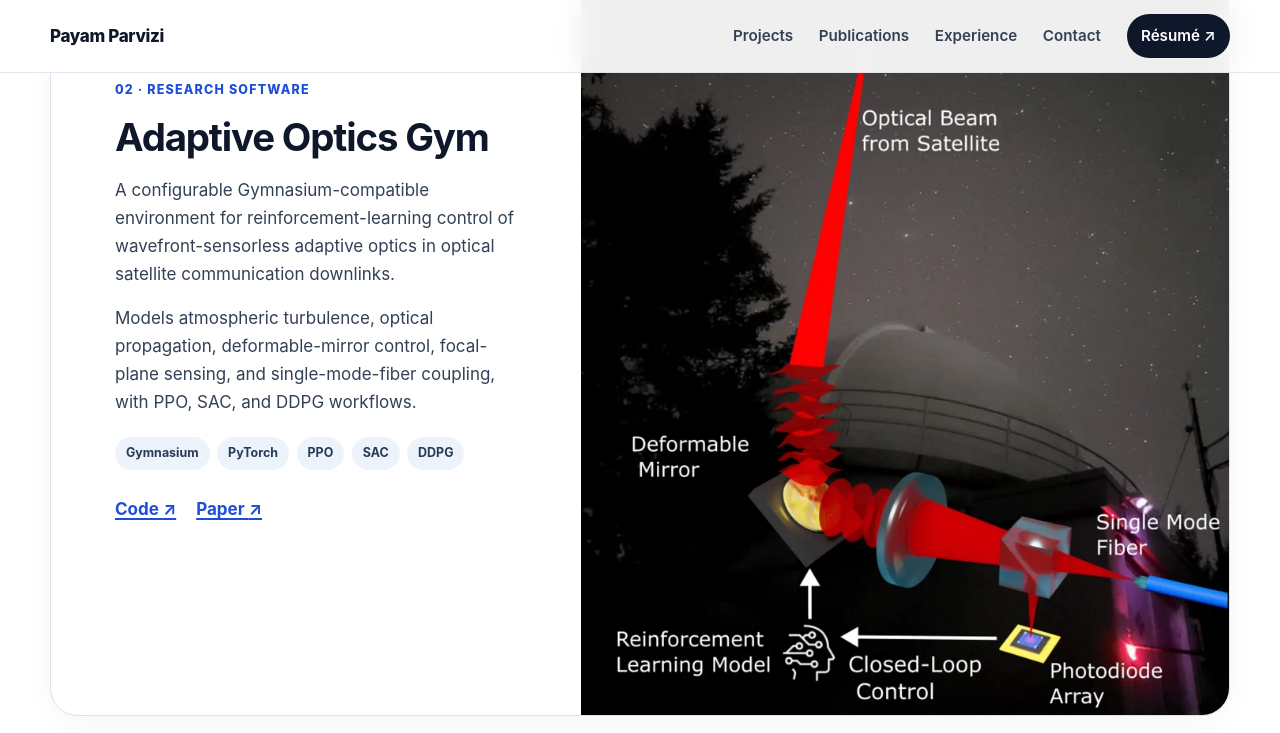
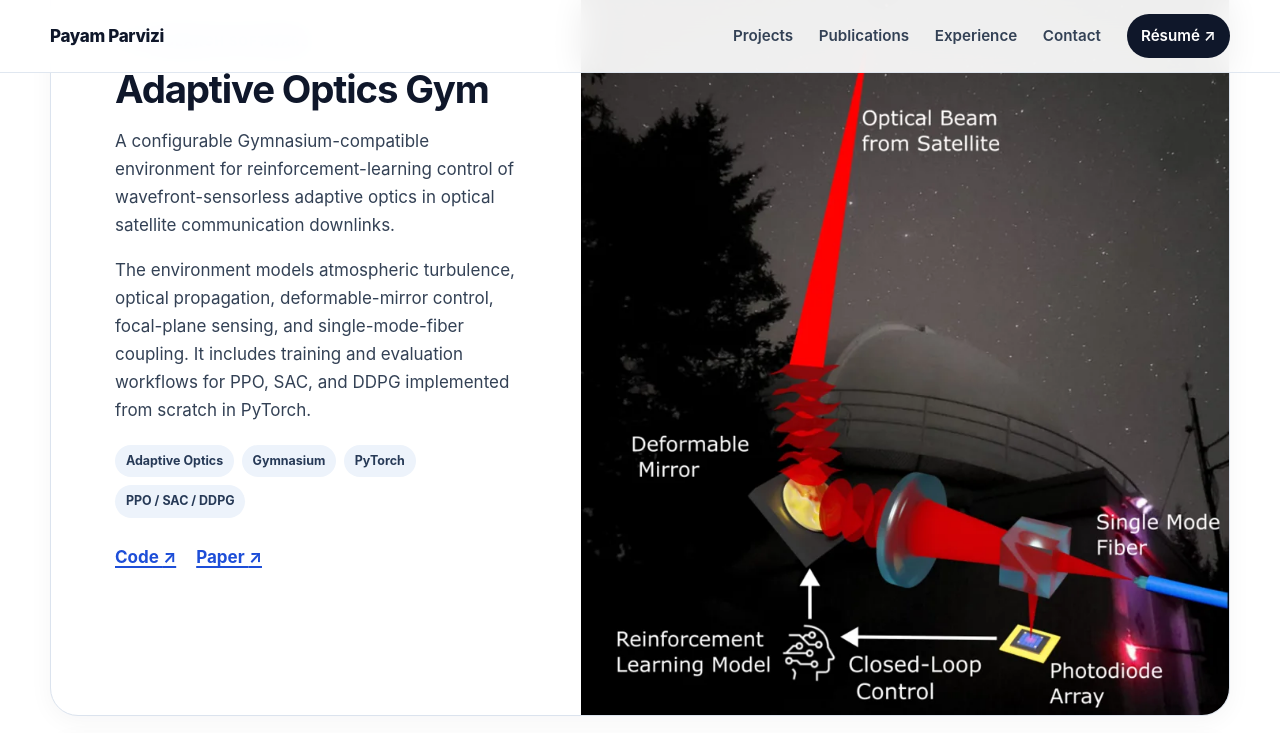
Before and after one commit to payamparvizi/payamparvizi.github.io, a Jekyll site: the page built from index.html, in a window 1280 px wide and 900 px high, scrolled down 2720 px, cut to the strip 0-733 px from the top of the window. Built offline with Jekyll 4.4.1, drawn with Linux system fonts in a browser that asks for light colours.

Commit message:
Update index.html

```diff
--- a/index.html
+++ b/index.html
@@ -137,15 +137,31 @@ image: "/assets/img/payam-parvizi-headshot.webp"
 
       <article class="project">
         <div class="project-media media-cover">
-          <img src="{{ '/assets/img/adaptive-optics.webp' | relative_url }}" width="780" height="994" alt="Wavefront-sensorless adaptive optics system for optical satellite communications" loading="lazy" decoding="async">
+          <img src="{{ '/assets/img/adaptive-optics.webp' | relative_url }}" width="780" height="994" alt="Wavefront-sensorless adaptive-optics control system for an optical satellite communication downlink" loading="lazy" decoding="async">
         </div>
         <div class="project-content">
           <p class="project-number">02 · Research software</p>
+
           <h3>Adaptive Optics Gym</h3>
-          <p>A configurable Gymnasium-compatible environment for reinforcement-learning control of wavefront-sensorless adaptive optics in optical satellite communication downlinks.</p>
-          <p>Models atmospheric turbulence, optical propagation, deformable-mirror control, focal-plane sensing, and single-mode-fiber coupling, with PPO, SAC, and DDPG workflows.</p>
-          <ul class="tag-list" aria-label="Technologies">
-            <li>Gymnasium</li><li>PyTorch</li><li>PPO</li><li>SAC</li><li>DDPG</li>
+
+          <p>
+            A configurable Gymnasium-compatible environment for reinforcement-learning
+            control of wavefront-sensorless adaptive optics in optical satellite
+            communication downlinks.
+          </p>
+
+          <p>
+            The environment models atmospheric turbulence, optical propagation,
+            deformable-mirror control, focal-plane sensing, and single-mode-fiber
+            coupling. It includes training and evaluation workflows for PPO, SAC, and
+            DDPG implemented from scratch in PyTorch.
+          </p>
+
+          <ul class="tag-list" aria-label="Technologies and methods">
+            <li>Adaptive Optics</li>
+            <li>Gymnasium</li>
+            <li>PyTorch</li>
+            <li>PPO / SAC / DDPG</li>
           </ul>
           <div class="project-links">
             <a href="https://github.com/payamparvizi/adaptive_optics_gym" target="_blank" rel="noopener noreferrer">Code <span aria-hidden="true">↗</span></a>
```
